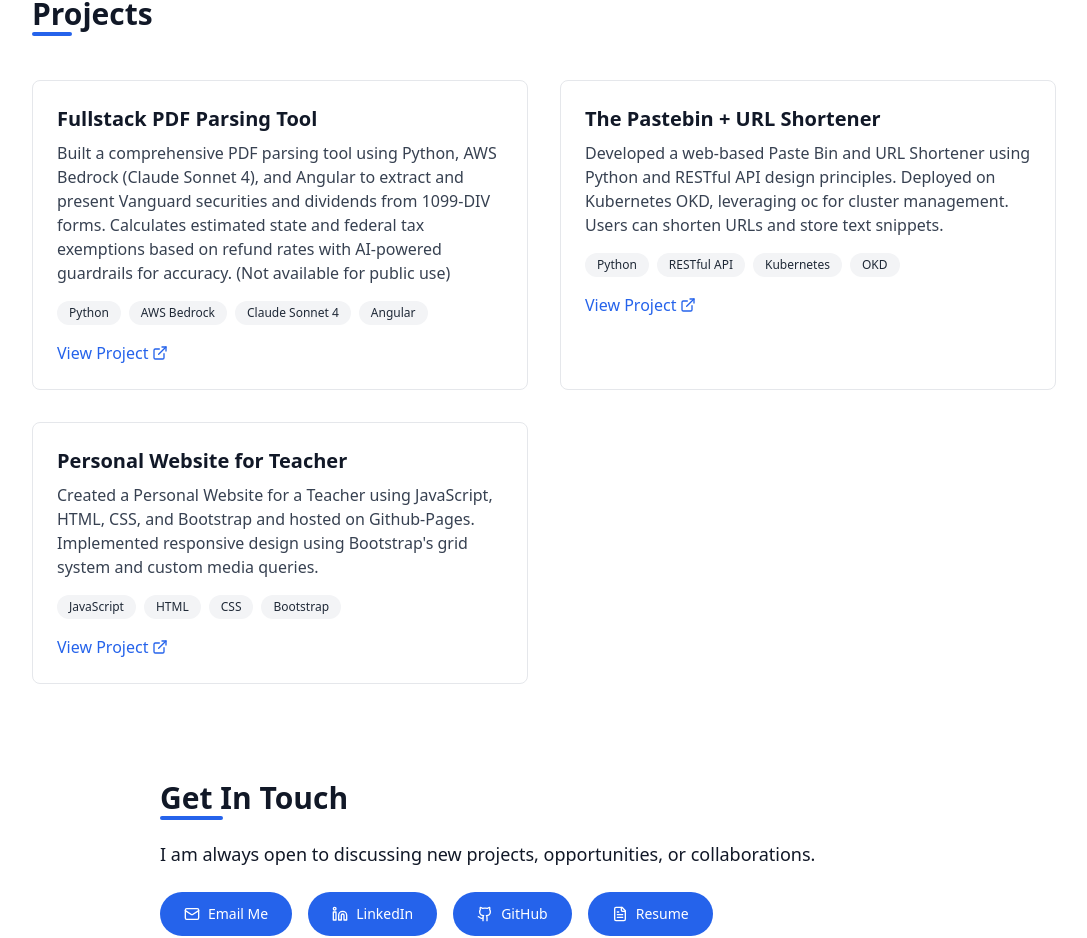
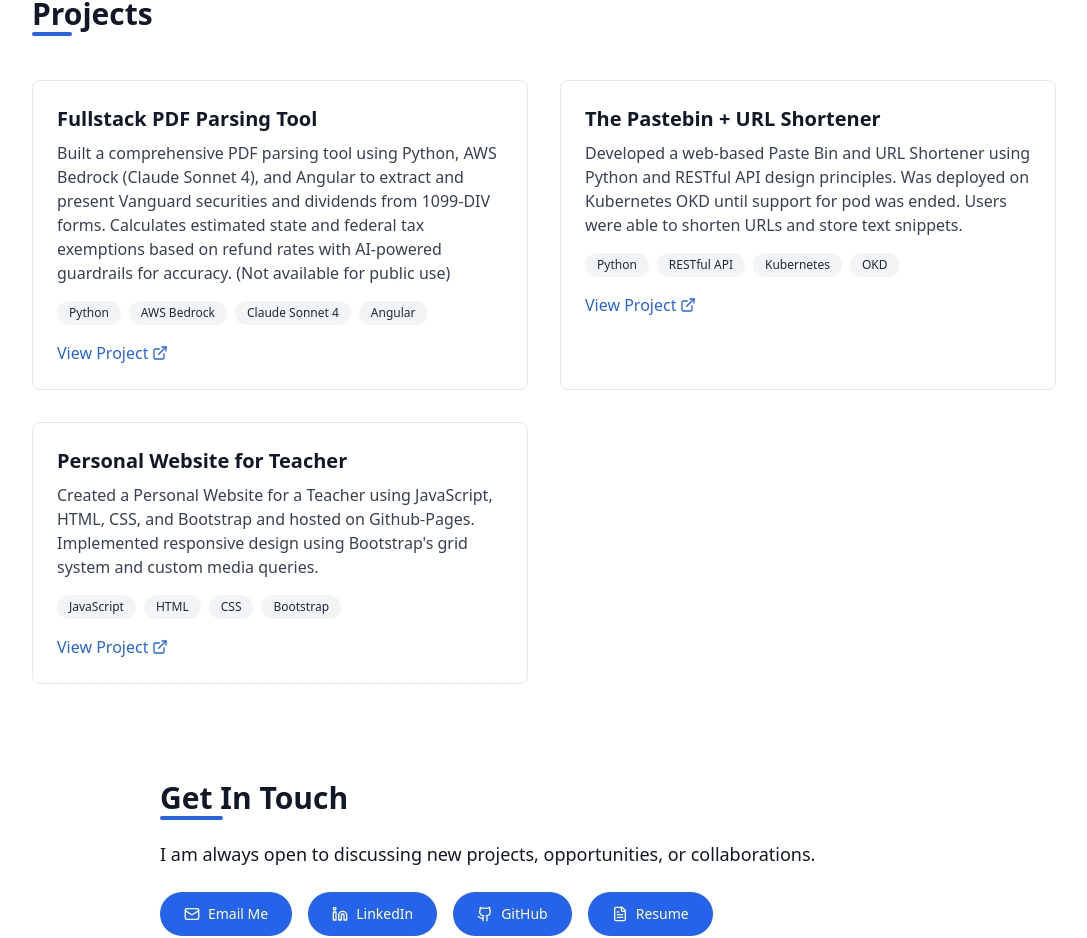
Before and after one commit to apcodes/personal_site, a Next.js app: page / in a window 1280 px wide. Shown: the part 1053-1991 px from the top of the page, without its empty margins (96-1183 px from the left). Built offline with nearby package versions, Linux system fonts and the light colour scheme.

Commit message:
added link to projects site

```diff
--- a/app/page.tsx
+++ b/app/page.tsx
@@ -148,21 +148,21 @@ export default function Home() {
                 title="Fullstack PDF Parsing Tool"
                 description="Built a comprehensive PDF parsing tool using Python, AWS Bedrock (Claude Sonnet 4), and Angular to extract and present Vanguard securities and dividends from 1099-DIV forms. Calculates estimated state and federal tax exemptions based on refund rates with AI-powered guardrails for accuracy. (Not available for public use)"
                 tags={["Python", "AWS Bedrock", "Claude Sonnet 4", "Angular"]}
-                link="https://github.com/apcodes"
+                link="https://theuselessweb.com/"
                 isDarkMode={isDarkMode}
               />
               <ProjectCard
                 title="The Pastebin + URL Shortener"
-                description="Developed a web-based Paste Bin and URL Shortener using Python and RESTful API design principles. Deployed on Kubernetes OKD, leveraging oc for cluster management. Users can shorten URLs and store text snippets."
+                description="Developed a web-based Paste Bin and URL Shortener using Python and RESTful API design principles. Was deployed on Kubernetes OKD until support for pod was ended. Users were able to shorten URLs and store text snippets."
                 tags={["Python", "RESTful API", "Kubernetes", "OKD"]}
-                link="https://github.com/apcodes"
+                link="https://comp423-25s.github.io/ex02-link-share-apcodes/#/"
                 isDarkMode={isDarkMode}
               />
               <ProjectCard
                 title="Personal Website for Teacher"
                 description="Created a Personal Website for a Teacher using JavaScript, HTML, CSS, and Bootstrap and hosted on Github-Pages. Implemented responsive design using Bootstrap's grid system and custom media queries."
                 tags={["JavaScript", "HTML", "CSS", "Bootstrap"]}
-                link="https://github.com/apcodes"
+                link="https://apcodes.github.io/anishpa.github.io"
                 isDarkMode={isDarkMode}
               />
             </div>
```
